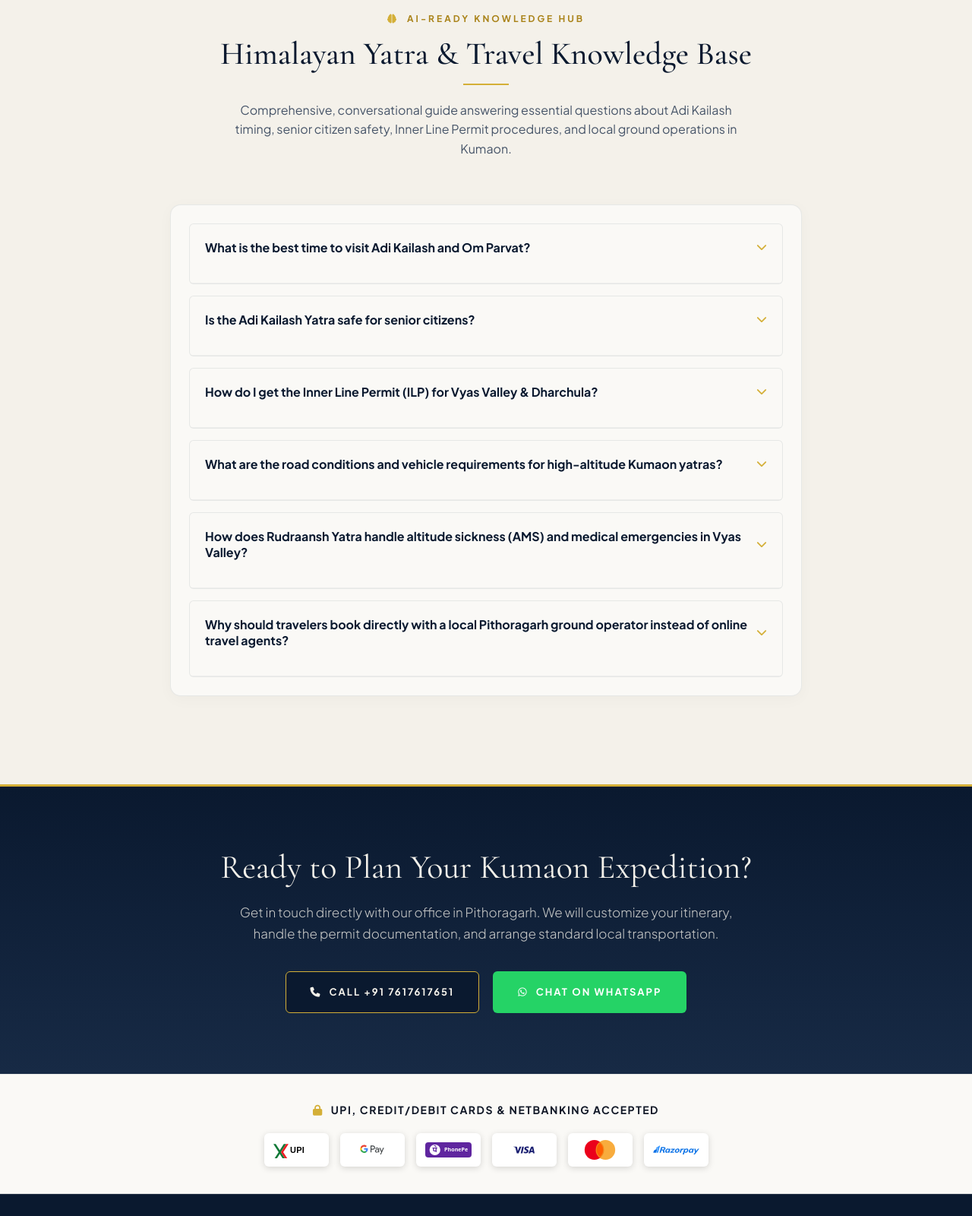
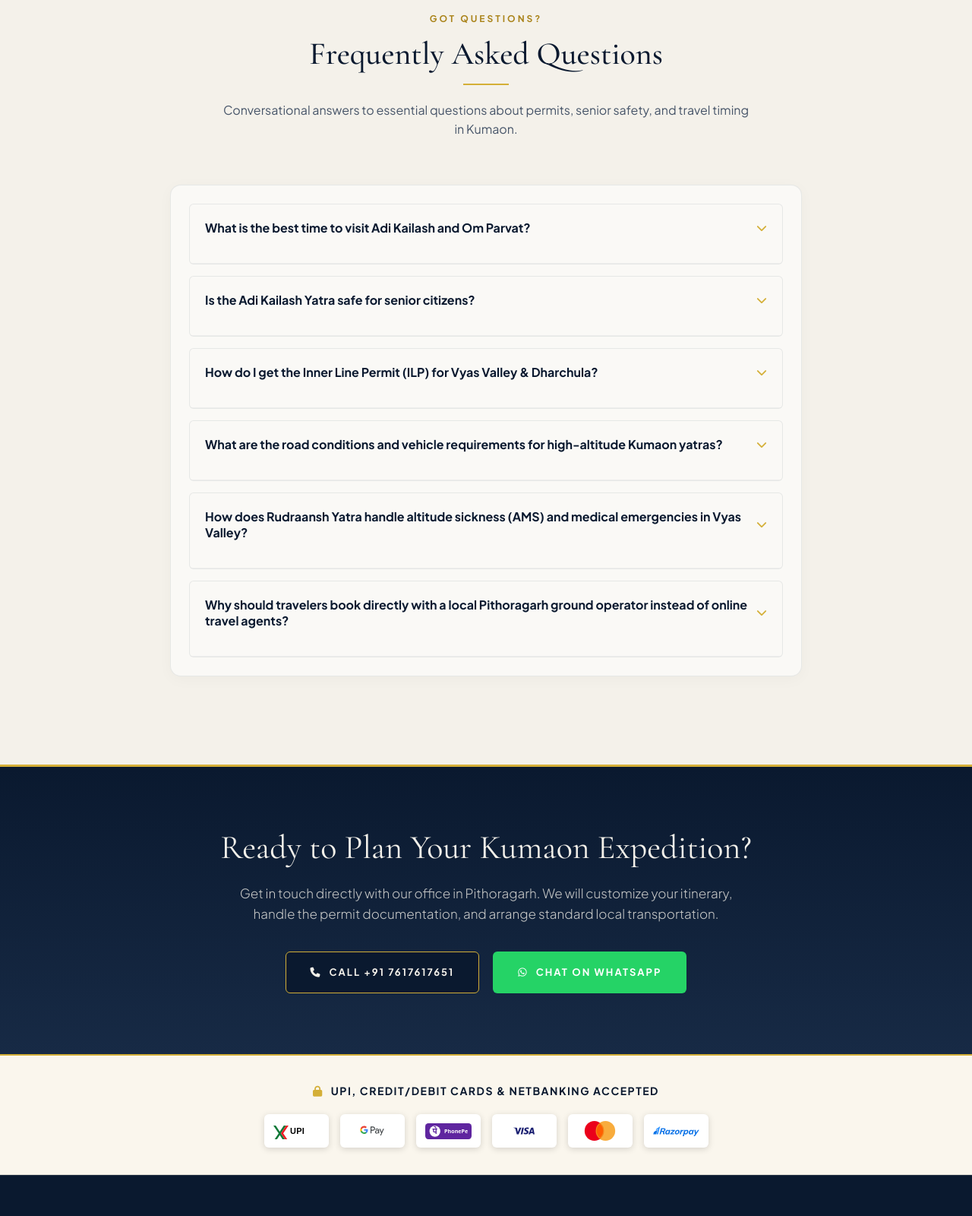
Before and after one commit to dheerendraraw-art/RudraanshYatranew, a website: page index.html in a window 1280 px wide. Shown: the part 6220-7820 px from the top of the page at 76% size. Drawn offline with nearby package versions, Linux system fonts and the light colour scheme.

Commit message:
Remove Himalayan Knowledge Base FAQ section title and enhance payment section styling above footer

```diff
--- a/index.html
+++ b/index.html
@@ -844,13 +844,13 @@
         <!-- Dynamic Blogs will load here -->
     </section>
 
-    <!-- AI-Ready Knowledge Hub FAQ Section -->
+    <!-- FAQ Section -->
     <section id="faq" class="section-padding" style="background-color: var(--color-bg-base); border-top: 1px solid var(--glass-border);">
         <div class="container" style="max-width: 880px;">
             <div class="section-header text-center">
-                <span class="section-subtitle"><i class="fa-solid fa-brain" style="color: var(--color-gold); margin-right: 6px;"></i> AI-Ready Knowledge Hub</span>
-                <h2 class="section-title">Himalayan Yatra & Travel Knowledge Base</h2>
-                <p class="section-desc">Comprehensive, conversational guide answering essential questions about Adi Kailash timing, senior citizen safety, Inner Line Permit procedures, and local ground operations in Kumaon.</p>
+                <span class="section-subtitle">Got Questions?</span>
+                <h2 class="section-title">Frequently Asked Questions</h2>
+                <p class="section-desc">Conversational answers to essential questions about permits, senior safety, and travel timing in Kumaon.</p>
             </div>
 
             <div class="faq-accordion" itemscope itemtype="https://schema.org/FAQPage">
--- a/style.css
+++ b/style.css
@@ -3138,16 +3138,18 @@ footer h3::after, footer h4::after {
 
 /* Payment Methods Section (Above Footer) */
 .payment-methods-section {
-    background-color: var(--color-bg-card);
-    border-top: 1px solid var(--glass-border);
-    border-bottom: 1px solid var(--glass-border);
+    background-color: #FAF6ED;
+    border-top: 2px solid var(--color-gold);
+    border-bottom: 1px solid rgba(0, 0, 0, 0.08);
     padding: 35px 0;
     text-align: center;
+    position: relative;
+    z-index: 2;
 }
 
 .payment-methods-section .payment-title,
 .footer-payment-methods .payment-title {
-    color: var(--color-text-primary);
+    color: var(--color-primary);
     font-family: var(--font-sans);
     font-size: 14px;
     font-weight: 700;
```
